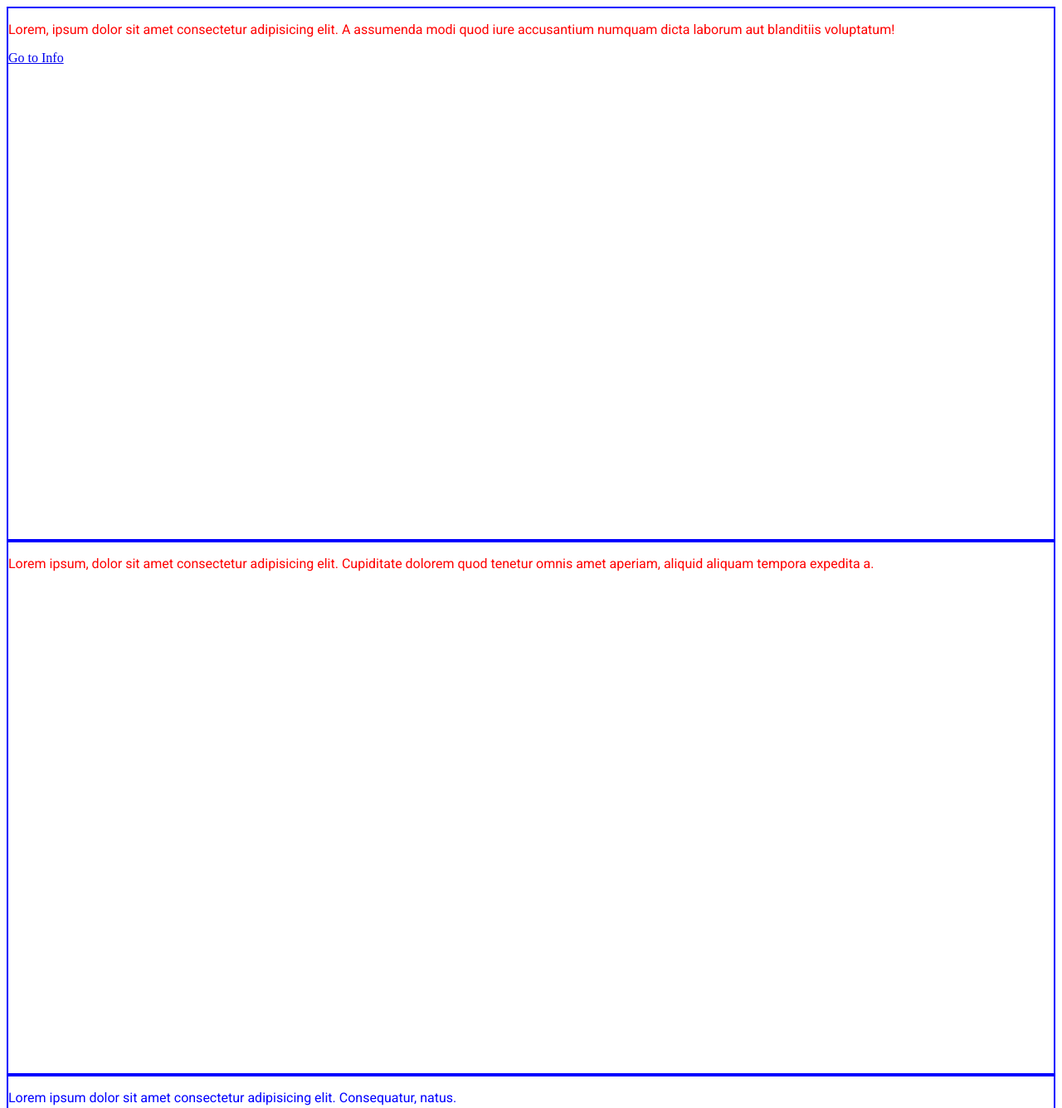
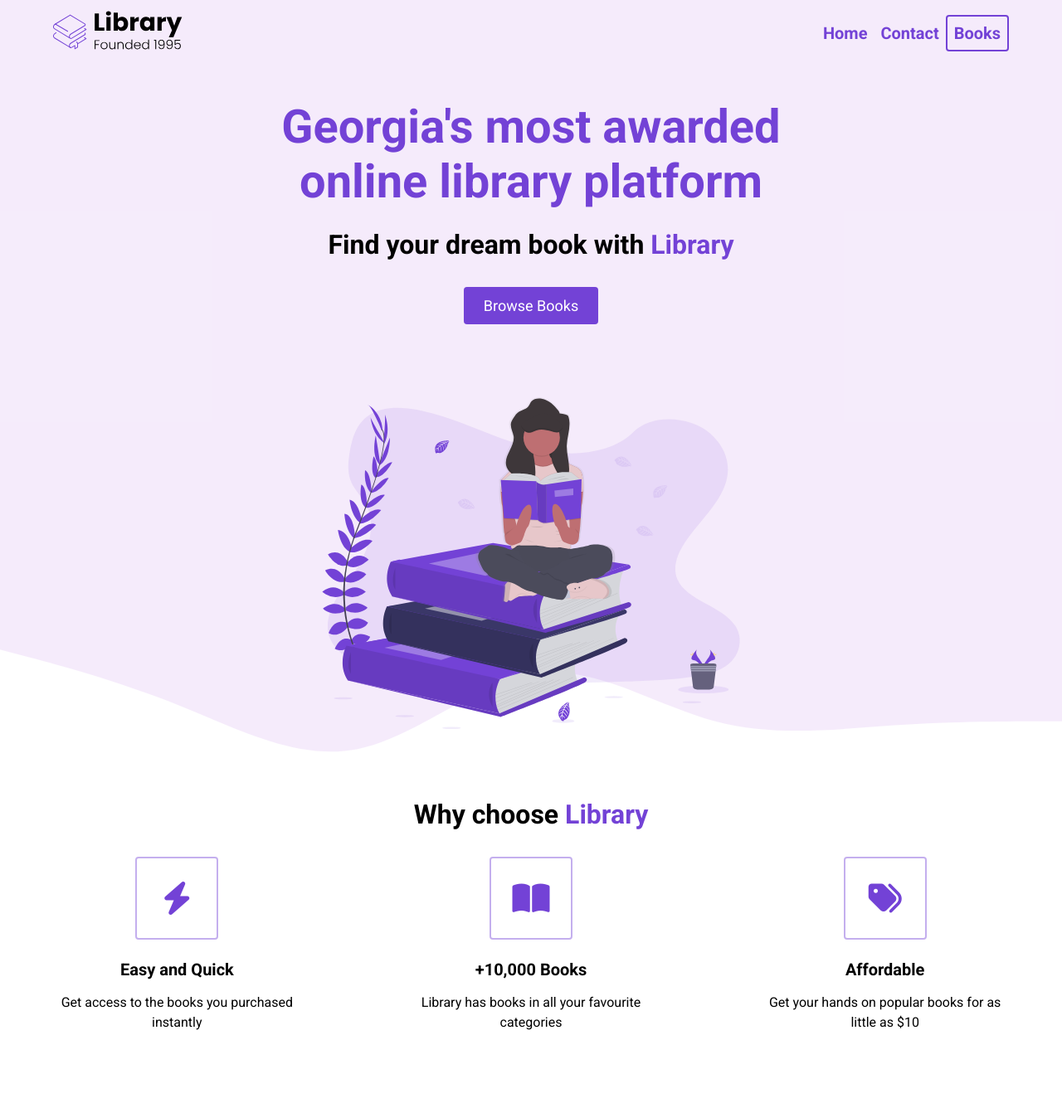
Before and after one commit to datschi1/Front-end, a plain HTML site: page index.html in a window 1280 px wide. Shown: the top 1336 px of the page at 83% size. After the commit the page ends 1301 px from the top, so only its background shows below. Drawn offline with Linux system fonts and the light colour scheme.

Commit message:
daily update

```diff
--- a/index.html
+++ b/index.html
@@ -4,36 +4,80 @@
     <meta charset="UTF-8" />
     <meta http-equiv="X-UA-Compatible" content="IE=edge" />
     <meta name="viewport" content="width=device-width, initial-scale=1.0" />
-    <title>Document</title>
+    <title>Library</title>
     <link rel="stylesheet" href="./styles.css" />
-    <link rel="preconnect" href="https://fonts.googleapis.com" />
-    <link rel="preconnect" href="https://fonts.gstatic.com" crossorigin />
-    <link
-      href="https://fonts.googleapis.com/css2?family=Roboto:wght@300;400;700&display=swap"
-      rel="stylesheet"
-    />
+    <script
+      src="https://kit.fontawesome.com/c8e4d183c2.js"
+      crossorigin="anonymous"
+    ></script>
   </head>
   <body>
-    <section id="home">
-      <p>
-        Lorem, ipsum dolor sit amet consectetur adipisicing elit. A assumenda
-        modi quod iure accusantium numquam dicta laborum aut blanditiis
-        voluptatum!
-      </p>
-      <a href="#info">Go to Info</a>
+    <section id="landing">
+      <nav>
+        <div class="nav__container">
+          <img class="logo" src="./assets/Library.svg" />
+          <ul class="nav__links">
+            <li><a href="#" class="nav__link">Home</a></li>
+            <li><a href="#" class="nav__link">Contact</a></li>
+            <li><a href="#" class="nav__link nav__link--primary">Books</a></li>
+          </ul>
+        </div>
+      </nav>
+      <header>
+        <div class="header__container">
+          <div class="header__description">
+            <h1>Georgia's most awarded online library platform</h1>
+            <h2>
+              Find your dream book with <span class="purple">Library</span>
+            </h2>
+            <button class="btn">Browse Books</button>
+          </div>
+          <figure class="header__img">
+            <img src="./assets/Undraw_Books.svg" />
+          </figure>
+        </div>
+      </header>
     </section>
-    <section id="info">
-      <p>
-        Lorem ipsum, dolor sit amet consectetur adipisicing elit. Cupiditate
-        dolorem quod tenetur omnis amet aperiam, aliquid aliquam tempora
-        expedita a.
-      </p>
-    </section>
-    <section>
-      <p class="blue-p">
-        Lorem ipsum dolor sit amet consectetur adipisicing elit. Consequatur,
-        natus.
-      </p>
-    </section>
+
+    <main>
+      <section id="highlights">
+        <div class="container">
+          <div class="row">
+            <h2 class="section__title">
+              Why choose <span class="purple">Library</span>
+            </h2>
+          </div>
+          <div class="highlight__wrapper">
+            <div class="highlight">
+              <div class="highlight__img">
+                <i class="fas fa-bolt"></i>
+              </div>
+              <h3 class="highlight__subtitle">Easy and Quick</h3>
+              <p class="highlight__para">
+                Get access to the books you purchased instantly
+              </p>
+            </div>
+            <div class="highlight">
+              <div class="highlight__img">
+                <i class="fas fa-book-open"></i>
+              </div>
+              <h3 class="highlight__subtitle">+10,000 Books</h3>
+              <p class="highlight__para">
+                Library has books in all your favourite categories
+              </p>
+            </div>
+            <div class="highlight">
+              <div class="highlight__img">
+                <i class="fas fa-tags"></i>
+              </div>
+              <h3 class="highlight__subtitle">Affordable</h3>
+              <p class="highlight__para">
+                Get your hands on popular books for as little as $10
+              </p>
+            </div>
+          </div>
+        </div>
+      </section>
+    </main>
   </body>
 </html>
--- a/styles.css
+++ b/styles.css
@@ -1,13 +1,217 @@
-p{
-    font-family:"Roboto", sans-serif;
-    color: red;
+@import url('https://fonts.googleapis.com/css2?family=Roboto:wght@300;400;700&display=swap');
+
+*{
+    box-sizing: border-box;
+    padding: 0;
+    margin: 0;
+    font-family:Roboto,"sans-serif";
 }
 
-.blue-p{
-    color:blue;
+nav{
+    height:80px;
+    display: flex;
 }
 
-section{
-    border: 2px solid blue;
-    height:80vh
+
+.purple{
+    color:#7342d6;
 }
+ img{
+    width: 100%;
+    height:100%;
+    max-height: 50vh;
+
+}
+.nav__container{
+    width: 100%;
+    max-width: 1200px;
+    display: flex;
+    justify-content: space-between;
+    margin: 0 auto ;
+    align-items: center;
+    padding:0 24px;
+}
+
+ul {
+    display: flex;
+
+}
+
+.logo{
+    width: 160px;
+}
+
+p{
+    line-height: 1.5;
+}
+
+.btn{
+    background-color: #7342d6;
+    color:white;
+    border-radius:4px;
+    border:none;
+    padding:12px 24px;
+    font-size: 18px;
+}
+
+button{
+    cursor:pointer;
+}
+
+button:active{
+    transform:translateY(1px);
+}
+
+button:hover{
+    background-color: #7342d6c4;
+}
+
+li{
+    list-style-type:none;
+}
+
+.nav__link{
+    margin-left: 160x;
+    text-decoration: none;
+    color:#7342d6;
+    font-weight:bold;
+    font-size:20px;
+    padding:8px;
+}
+
+.nav__link:hover{
+    text-decoration: underline;
+}
+.nav__link--primary:hover{
+    text-decoration: none;
+}
+.nav__link--primary{
+    border:2px solid #7342d6;
+    border-radius: 4px;
+}
+
+
+#landing{
+    background-color: rgba(155,66,214,0.1);
+}
+
+
+.header__container{
+    width:100%;
+    max-width:720px;
+    margin: 0 auto;
+    height: 150%;
+    display: flex;
+    flex-direction: column;
+    justify-content: space-around;
+    margin-top: 40px;
+
+
+}
+
+.header__description{
+    display: flex;
+    flex-direction: column;
+    align-items: center;
+    margin-bottom: 64px;
+}
+
+
+h1{
+    color:#7342d6;
+    font-size: 56px;
+    text-align: center;
+    margin-bottom: 24px;
+}
+
+h2{
+    text-align: center;
+    font-size:32px;
+    margin-bottom: 32px;
+}
+
+.header__img{
+    margin:24px 0;
+    z-index: 2;
+}
+
+
+.container{
+    padding:56px 0;
+
+}
+
+.row{
+
+}
+
+/* Highlights */
+
+#highlights{
+    position: relative;
+}
+
+#highlights:before{
+
+}
+
+#highlights:after{
+    background:url('assets/wave.svg');
+    content:"";
+    position:absolute;
+    width: 101vw;
+    height: 12vw;
+    top: 1px;
+    left: 0;
+    z-index: 1;
+    background-size: cover;
+    background-repeat: no-repeat;
+    transform: translateY(-100%);
+}
+
+.container{
+    padding: 56px 0;
+}
+
+.row{
+    width:100%;
+    max-width:1200px;
+    margin:0 auto;
+
+}
+
+.highlight__wrapper{
+    display: flex;
+    justify-content: center;
+}
+
+.highlight{
+    padding:0 24px;
+    width: calc(100%/3);
+    display: flex;
+    justify-content: center;
+    align-items: center;
+    flex-direction: column;
+}
+.highlight__para{
+    text-align: center;
+    max-width: 280px;
+}
+.highlight__img{
+    border:2px solid #7342d66b;
+    border-radius: 4px;
+    color: #7342d6;
+    height:100px;
+    width:100px;
+    display: flex;
+    align-items: center;
+    justify-content: center;
+    font-size:40px;
+    margin-bottom:24px ;
+
+}
+
+.highlight__subtitle{
+    font-size: 20px;
+    margin-bottom:16px ;
+}
```
Also changed, not shown: assets/Library.svg (added), assets/Undraw_Books.svg (added), assets/atomic habits.jpg (added), assets/book-1.jpeg (added), assets/book-2.jpeg (added), assets/book-3.jpeg (added), assets/book-4.jpeg (added), assets/book-5.jpeg (added), assets/book-6.jpeg (added), assets/book-7.jpg (added), assets/book-8.jpeg (added), assets/crack the coding interview.png (added), assets/david goggins.jpeg (added), assets/deep work.jpeg (added), 1 more files.
